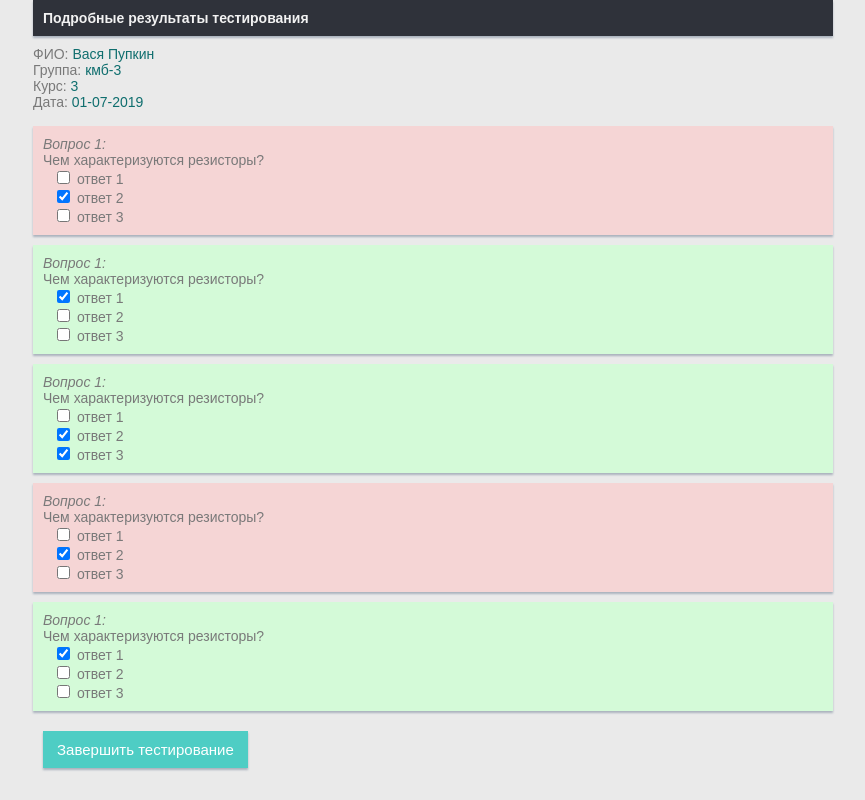
After one commit to cuprumtan/psu-labs, a Flask app: page /advanced_result in a window 1280 px wide. The commit adds this page. Shown: the whole page, without its empty margins (207-1072 px from the left). Run offline with Flask 2, Linux system fonts and the light colour scheme.

Commit message:
Добвалена функция просмотра подробного результата тестирования

```diff
--- a/app.py
+++ b/app.py
@@ -30,11 +30,12 @@ def test_begin():
 
 @app.route('/testing', methods=['POST'])
 def testing():
+    arr_data = []
     if request.method == 'POST':
-        print(str(request.form['fio']))
-        print(str(request.form['group']))
-        print(str(request.form['course']))
-        print(str(request.form['count']))
+        arr_data.append(request.form['fio'])
+        arr_data.append(request.form['group'])
+        arr_data.append(request.form['course'])
+        arr_data.append(request.form['count'])
     return render_template('testing.html')
 
 
@@ -46,6 +47,11 @@ def test_result():
 @app.route('/manage', methods=['GET', 'POST'])
 def manage_server():
     return render_template('server.html')
+
+
+@app.route('/advanced_result')
+def advanced_result():
+    return render_template('advanced_results.html')
 
 
 @app.errorhandler(405)
--- a/static/css/style.css
+++ b/static/css/style.css
@@ -100,3 +100,8 @@ body {
   width: 300px;
   height: 300px;
 }
+
+a
+{
+	color: #0f6e6e;
+}
--- /dev/null
+++ b/templates/advanced_results.html
@@ -0,0 +1,133 @@
+<!DOCTYPE html>
+<html lang="ru">
+<head>
+    <meta charset="UTF-8">
+    <link rel="stylesheet" href="../static/css/style.css">
+    <title>Подробные результаты тестирования</title>
+</head>
+<body>
+<div class="wrapper">
+
+    <div class="container main-header">
+        <b>Подробные результаты тестирования</b>
+    </div>
+    <form>
+        <span>ФИО: </span> <a>Вася Пупкин</a> <br>
+        <span>Группа: </span> <a>кмб-3</a> <br>
+        <span>Курс: </span> <a>3</a> <br>
+        <span>Дата: </span> <a>01-07-2019</a> <br>
+        <br>
+        <div class="container question" style="background-color: #f5d5d5">
+            <span>Вопрос 1:</span>
+            <br>
+            Чем характеризуются резисторы?
+            <br>
+            <label>
+                <input type="checkbox" name="answers" value="question_number">
+                ответ 1
+            </label>
+            <br>
+            <label>
+                <input type="checkbox" name="answers" value="question_number" checked>
+                ответ 2
+            </label>
+            <br>
+            <label>
+                <input type="checkbox" name="answers" value="question_number">
+                ответ 3
+            </label>
+        </div>
+
+        <div class="container question" style="background-color: #d4fad8">
+            <span>Вопрос 1:</span>
+            <br>
+            Чем характеризуются резисторы?
+            <br>
+            <label>
+                <input type="checkbox" name="answers" value="question_number" checked>
+                ответ 1
+            </label>
+            <br>
+            <label>
+                <input type="checkbox" name="answers" value="question_number">
+                ответ 2
+            </label>
+            <br>
+            <label>
+                <input type="checkbox" name="answers" value="question_number">
+                ответ 3
+            </label>
+        </div>
+
+        <div class="container question" style="background-color: #d4fad8">
+            <span>Вопрос 1:</span>
+            <br>
+            Чем характеризуются резисторы?
+            <br>
+            <label>
+                <input type="checkbox" name="answers" value="question_number">
+                ответ 1
+            </label>
+            <br>
+            <label>
+                <input type="checkbox" name="answers" value="question_number" checked>
+                ответ 2
+            </label>
+            <br>
+            <label>
+                <input type="checkbox" name="answers" value="question_number" checked>
+                ответ 3
+            </label>
+        </div>
+
+        <div class="container question" style="background-color: #f5d5d5">
+            <span>Вопрос 1:</span>
+            <br>
+            Чем характеризуются резисторы?
+            <br>
+            <label>
+                <input type="checkbox" name="answers" value="question_number">
+                ответ 1
+            </label>
+            <br>
+            <label>
+                <input type="checkbox" name="answers" value="question_number" checked>
+                ответ 2
+            </label>
+            <br>
+            <label>
+                <input type="checkbox" name="answers" value="question_number">
+                ответ 3
+            </label>
+        </div>
+
+        <div class="container question" style="background-color: #d4fad8">
+            <span>Вопрос 1:</span>
+            <br>
+            Чем характеризуются резисторы?
+            <br>
+            <label>
+                <input type="checkbox" name="answers" value="question_number" checked>
+                ответ 1
+            </label>
+            <br>
+            <label>
+                <input type="checkbox" name="answers" value="question_number">
+                ответ 2
+            </label>
+            <br>
+            <label>
+                <input type="checkbox" name="answers" value="question_number">
+                ответ 3
+            </label>
+        </div>
+
+        <div class="container">
+            <button class="btn-submit">Завершить тестирование</button>
+        </div>
+
+    </form>
+</div>
+
+</body>
+</html>
--- a/templates/server.html
+++ b/templates/server.html
@@ -38,6 +38,7 @@
             Курс:<br>
             Количество вопросов:<br>
             Дата и время тестирования:<br>
+            <a href="advanced_result" style="margin-top: 10px" target="_blank">Подробные результаты тестирования</a>
         </div>
         <div class="result-card">
             ФИО:<br>
@@ -45,6 +46,7 @@
             Курс:<br>
             Количество вопросов:<br>
             Дата и время тестирования:<br>
+            <a href="advanced_result" style="margin-top: 10px" target="_blank">Подробные результаты тестирования</a>
         </div>
     </div>
 
```
